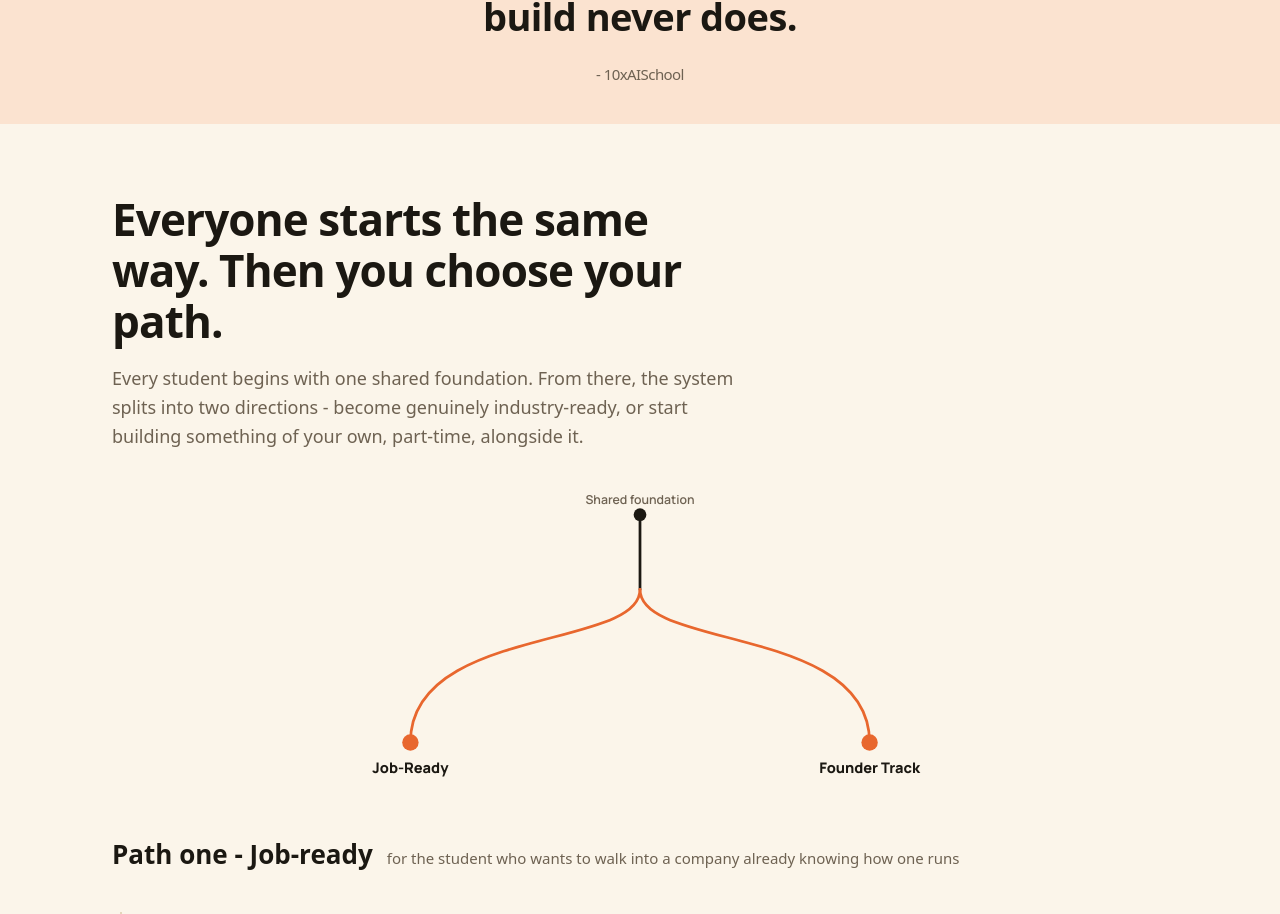
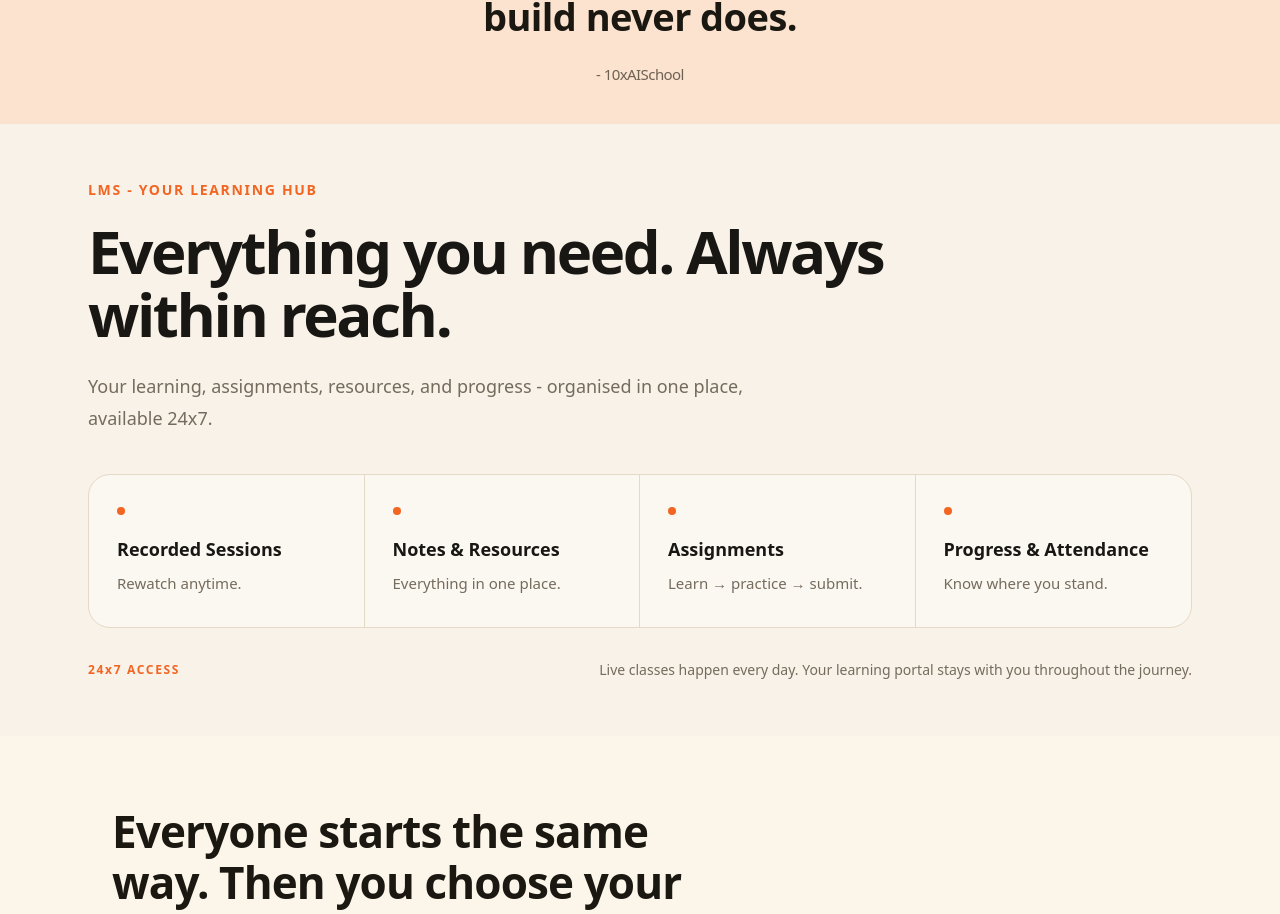
Before and after one commit to developerbuildwithsanny-cmyk/grow10x, a Next.js app: page / in a window 1280 px wide. Shown: the part 880-1794 px from the top of the page. Built offline with nearby package versions, Linux system fonts and the light colour scheme; a web font is replaced by a local one.

Commit message:
updated link

```diff
--- /dev/null
+++ b/src/components/newHomepage/LMSSection.js
@@ -0,0 +1,71 @@
+const features = [
+	{
+		title: "Recorded Sessions",
+		description: "Rewatch anytime.",
+	},
+	{
+		title: "Notes & Resources",
+		description: "Everything in one place.",
+	},
+	{
+		title: "Assignments",
+		description: "Learn → practice → submit.",
+	},
+	{
+		title: "Progress & Attendance",
+		description: "Know where you stand.",
+	},
+];
+
+export default function LearningPortal() {
+	return (
+		<section className="bg-[#f8f2e8] px-6 py-10 md:px-12 lg:px-[5.5rem] lg:py-14">
+			<div className="mx-auto max-w-[1400px]">
+				<div className="max-w-[850px]">
+					<span className="mb-5 block text-sm font-semibold tracking-[0.12em] text-[#f26522]">
+						LMS - YOUR LEARNING HUB
+					</span>
+
+					<h2 className="text-4xl font-bold leading-[1.05] tracking-[-0.04em] text-[#191713] md:text-5xl lg:text-6xl">
+						Everything you need. Always within reach.
+					</h2>
+
+					<p className="mt-6 max-w-[720px] text-lg leading-8 text-[#756b5d]">
+						Your learning, assignments, resources, and progress - organised in one place, available 24x7.
+					</p>
+				</div>
+
+				<div className="mt-10 grid grid-cols-1 overflow-hidden rounded-[22px] border border-[#e5d9c7] bg-[#fbf8f2] sm:grid-cols-2 lg:grid-cols-4">
+					{features.map((feature, index) => (
+						<div
+							key={feature.title}
+							className={`px-7 py-8 ${
+								index !== features.length - 1
+									? "border-b border-[#e5d9c7] lg:border-b-0 lg:border-r"
+									: ""
+							}`}
+						>
+							<div className="mb-5 h-2 w-2 rounded-full bg-[#f26522]" />
+							<h3 className="text-lg font-semibold text-[#191713]">
+								{feature.title}
+							</h3>
+							<p className="mt-2 text-[15px] leading-6 text-[#756b5d]">
+								{feature.description}
+							</p>
+						</div>
+					))}
+				</div>
+
+				<div className="mt-8 flex flex-col gap-3 sm:flex-row sm:items-center sm:justify-between">
+					<span className="text-xs font-bold tracking-[0.14em] text-[#f26522]">
+						24x7 ACCESS
+					</span>
+					<p className="text-sm text-[#756b5d]">
+						Live classes happen every day. Your learning portal stays with you
+						throughout the journey.
+					</p>
+				</div>
+			</div>
+		</section>
+	);
+}
--- a/src/components/newHomepage/Sections.jsx
+++ b/src/components/newHomepage/Sections.jsx
@@ -27,8 +27,8 @@ export function HeroSection() {
         </p>
         <div className="flex flex-wrap gap-4">
           <a
-            href="https://forms.gle/4wVJqgEHyTF5TTF56"
-            target="_blank"
+            href="/requestcallback?source=Homepage - Join Community"
+            // target="_blank"
             rel="noreferrer"
             className="rounded-full bg-[#e8672e] px-[30px] py-[15px] text-base font-bold text-white transition hover:bg-[#d1541f]"
           >
--- a/src/components/newHomepage/homeData.js
+++ b/src/components/newHomepage/homeData.js
@@ -58,5 +58,5 @@ export const includedItems = [
   'No prior experience or knowledge needed',
 ];
 
-export const joinUrl = 'https://forms.gle/4wVJqgEHyTF5TTF56';
+export const joinUrl = '/requestcallback?source=Homepage - Join Community';
 export const reelUrl = 'https://www.instagram.com/reel/Db-zvMOyFLG/?utm_source=ig_web_copy_link';
--- a/src/components/newHomepage/page.jsx
+++ b/src/components/newHomepage/page.jsx
@@ -12,6 +12,7 @@ import {
 } from "./Sections";
 import { LinkedInShowcase } from "./LinkedInShowcase";
 import { ProfileFooter } from "./ProfileFooter";
+import LearningPortal from "./LMSSection";
 
 import {
   BeyondCurriculumSection,
@@ -103,7 +104,7 @@ function JoinSection() {
         </button>
         <a
           href={joinUrl}
-          target="_blank"
+        //   target="_blank"
           rel="noreferrer"
           className="inline-flex rounded-full bg-[#e8672e] px-[30px] py-[15px] text-base font-bold text-white transition hover:bg-[#d1541f]"
         >
@@ -147,6 +148,7 @@ export default function HomePage() {
         <QuoteBand>
           Your degree ends at graduation. What you build never does.
         </QuoteBand>
+        <LearningPortal />
         <section id="job-tracks" className="px-0 py-[70px]">
           <div className={wrap}>
             <SectionIntro title="Everyone starts the same way. Then you choose your path.">
```
